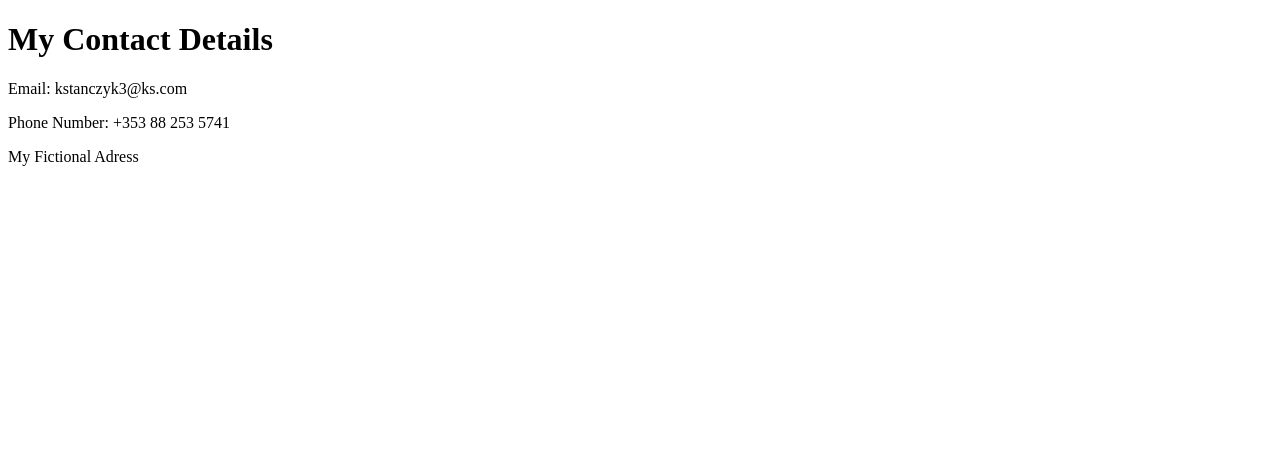
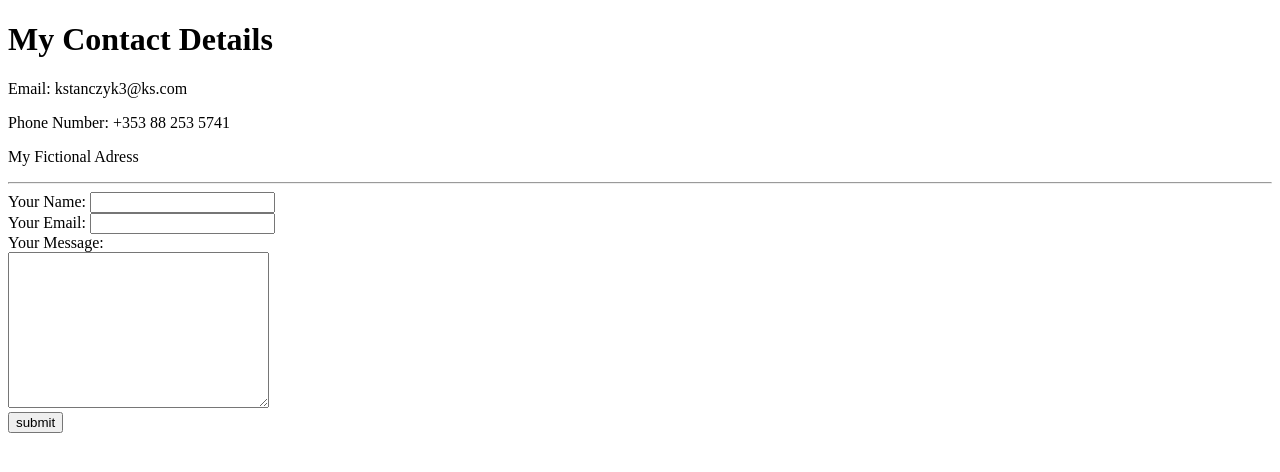
Before and after one commit to Wheated/CV, a plain HTML site: page contact-me.html in a window 1280 px wide. Drawn offline with Linux system fonts and the light colour scheme.

Commit message:
Added contact form

```diff
--- a/contact-me.html
+++ b/contact-me.html
@@ -1,13 +1,29 @@
 <!DOCTYPE html>
 <html lang="en" dir="ltr">
+
 <head>
   <meta charset="utf-8">
   <title>Contact Informations</title>
 </head>
+
 <body>
   <h1>My Contact Details</h1>
   <p>Email: kstanczyk3@ks.com</p>
   <p>Phone Number: +353 88 253 5741</p>
   <p>My Fictional Adress</p>
+
+  <hr>
+
+  <form action="mailto:kstanczyk3@gmail.com" method="post" enctype="text/plain">
+    <label>Your Name: </label>
+    <input type="text" name="yourName" value=""><br>
+    <label>Your Email: </label>
+    <input type="email" name="yourEmail" value=""><br>
+    <label>Your Message: </label><br>
+    <textarea name="yourMessage" rows="10" cols="30"></textarea><br>
+    <input type="submit" name="" value="submit">
+  </form>
+
 </body>
+
 </html>
```
Lines whose indentation alone changed are shown as unchanged.
